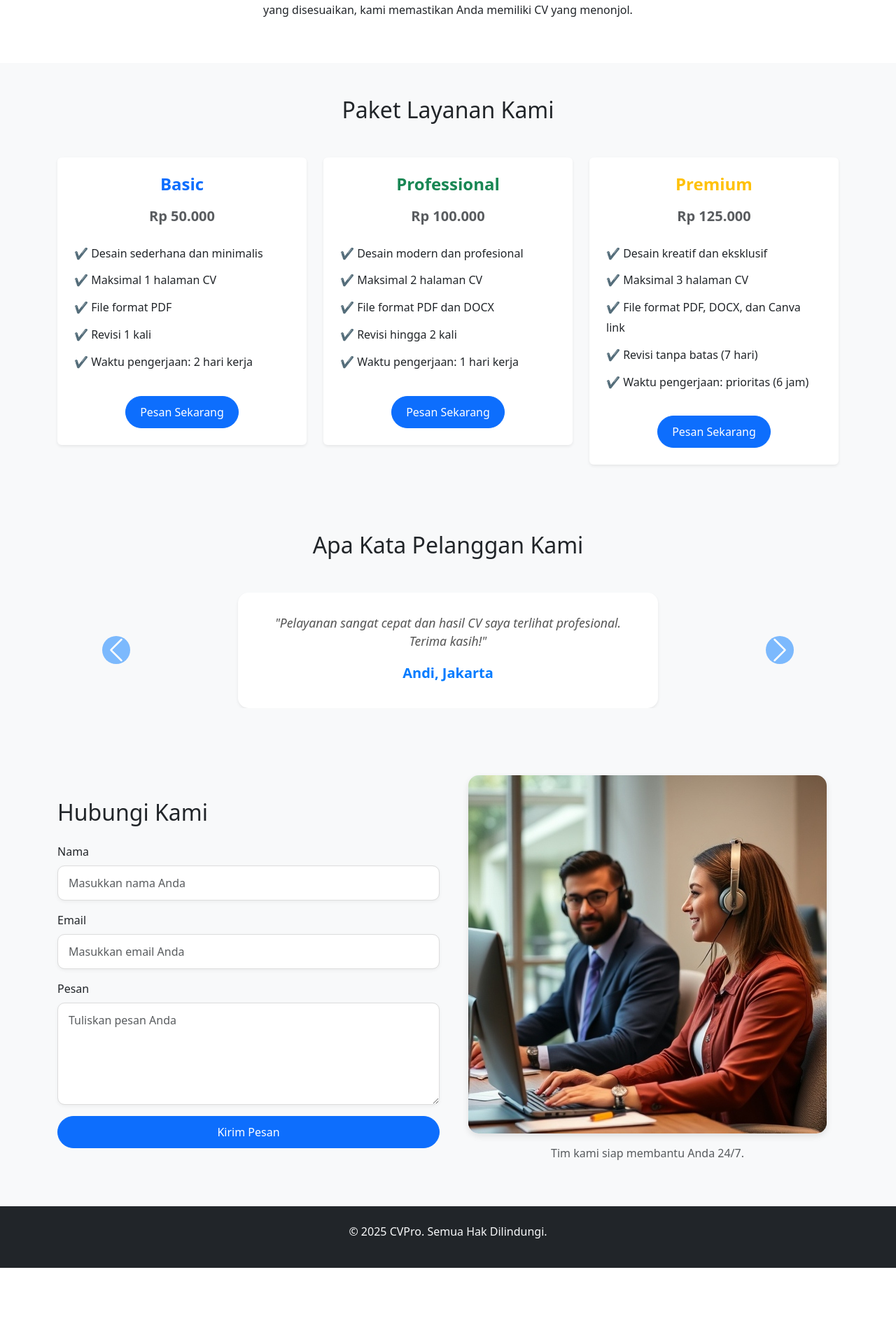
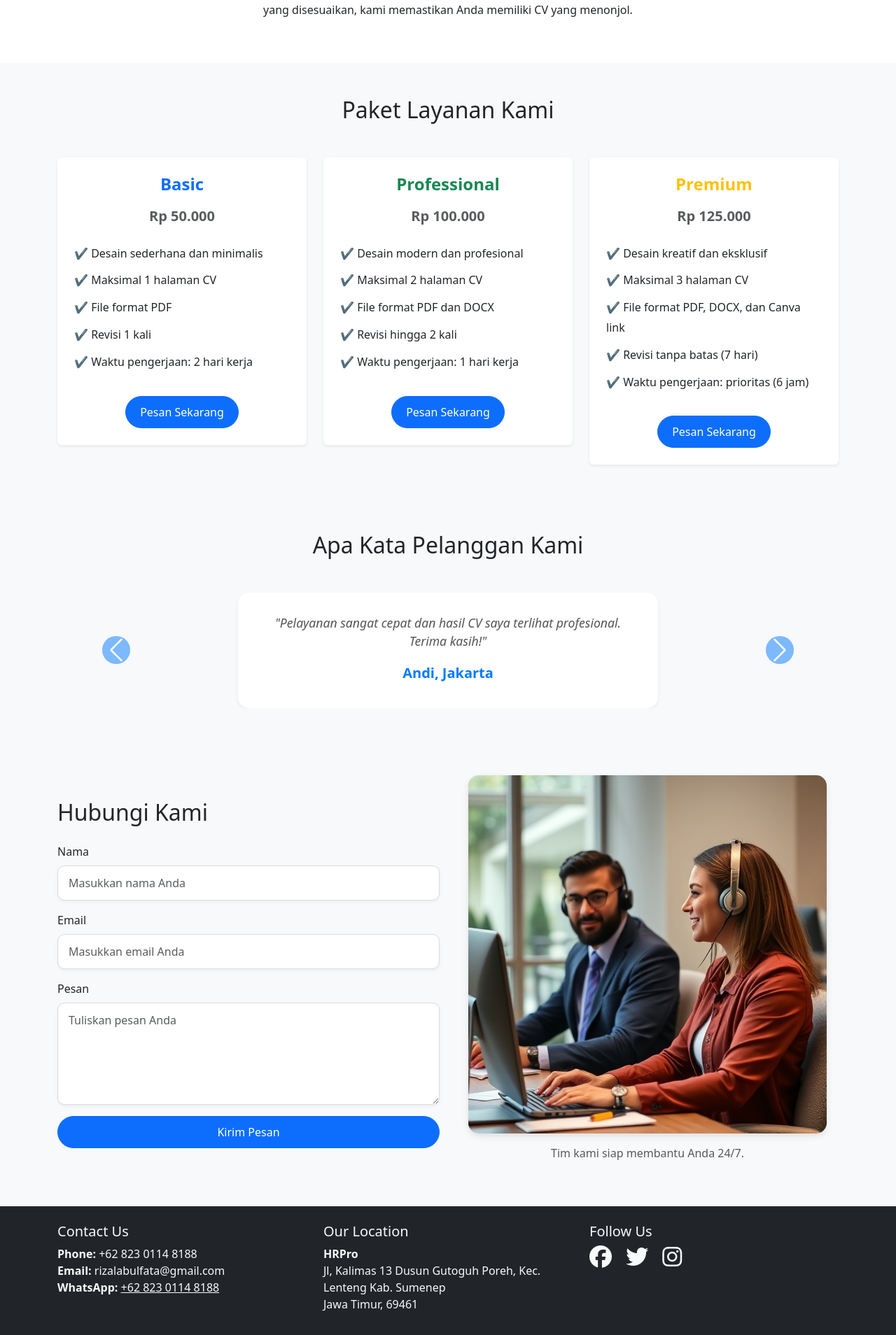
Before and after one commit to rizalabulfata/landingcv, a Laravel app: page / in a window 1280 px wide. Shown: the part 932-2840 px from the top of the page at 70% size. Before the commit the page ends 2744 px from the top, so only its background shows below. Run offline with Laravel 12, Linux system fonts and the light colour scheme; some libraries are stand-ins or nearby versions.

Commit message:
(update) footer

```diff
--- a/resources/views/landing.blade.php
+++ b/resources/views/landing.blade.php
@@ -26,7 +26,7 @@
     <header class="floating-header">
         <nav class="navbar navbar-expand-lg navbar-light bg-white">
             <div class="container-fluid px-4">
-                <a class="navbar-brand" href="#">CVPro</a>
+                <a class="navbar-brand" href="#">HRPro</a>
                 <button class="navbar-toggler" type="button" data-bs-toggle="collapse" data-bs-target="#navbarNav">
                     <span class="navbar-toggler-icon"></span>
                 </button>
@@ -308,10 +308,53 @@
 
     <!-- Footer -->
     <footer class="bg-dark text-light py-4">
-        <div class="container text-center">
-            <p>&copy; 2025 CVPro. Semua Hak Dilindungi.</p>
+        <div class="container">
+            <div class="row">
+                <!-- Contact Information -->
+                <div class="col-md-4">
+                    <h5>Contact Us</h5>
+                    <ul class="list-unstyled">
+                        <li><strong>Phone:</strong> +62 823 0114 8188</li>
+                        <li><strong>Email:</strong> rizalabulfata@gmail.com</li>
+                        <li><strong>WhatsApp:</strong> <a href="https://wa.me/6282301148188" class="text-light"
+                                target="_blank">+62 823 0114 8188</a></li>
+                    </ul>
+                </div>
+
+                <!-- Address Section -->
+                <div class="col-md-4">
+                    <h5>Our Location</h5>
+                    <address>
+                        <strong>HRPro</strong><br>
+                        Jl, Kalimas 13 Dusun Gutoguh Poreh, Kec. Lenteng Kab. Sumenep<br>
+                        Jawa Timur, 69461
+                    </address>
+                </div>
+
+                <!-- Social Media Links -->
+                <div class="col-md-4">
+                    <h5>Follow Us</h5>
+                    <div>
+                        <a href="https://facebook.com" class="text-light me-3" target="_blank"><i
+                                class="fab fa-facebook fa-2x"></i></a>
+                        <a href="https://twitter.com" class="text-light me-3" target="_blank"><i
+                                class="fab fa-twitter fa-2x"></i></a>
+                        <a href="https://instagram.com" class="text-light" target="_blank"><i
+                                class="fab fa-instagram fa-2x"></i></a>
+                    </div>
+                </div>
+            </div>
+
+            <!-- Copyright Section -->
+            <div class="text-center mt-4">
+                <p>&copy; 2025 HRPro. Semua Hak Dilindungi.</p>
+            </div>
         </div>
     </footer>
+
+    <!-- Font Awesome Icons -->
+    <script src="https://kit.fontawesome.com/a076d05399.js"></script>
+
 
     <script src="https://cdn.jsdelivr.net/npm/bootstrap@5.3.0/dist/js/bootstrap.bundle.min.js"></script>
 </body>
```
